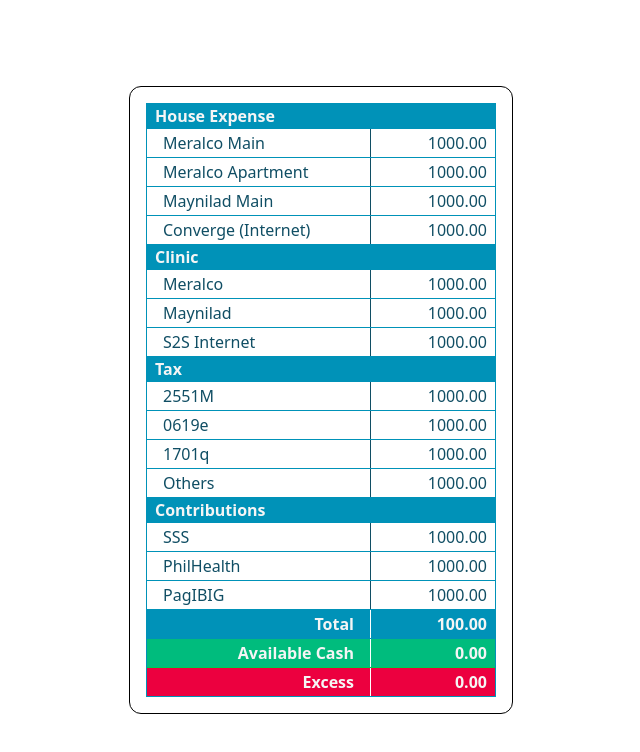
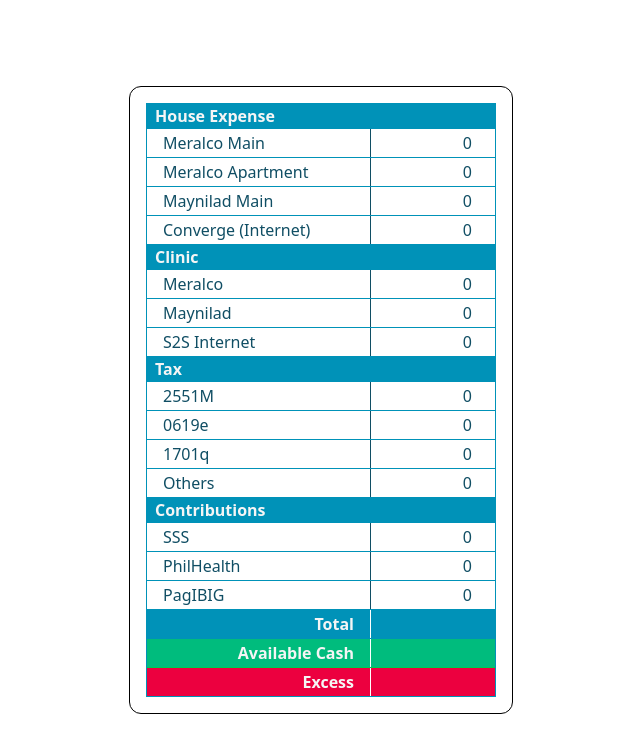
Before and after one commit to djkier/consolidated-dues-tracker, a React (Vite) app: page / in a window 1280 px wide. Shown: the top 752 px of the page, without its empty margins (319-959 px from the left). Built offline with nearby package versions, Linux system fonts and the light colour scheme.

Commit message:
Attach useState object to the inputvalues and mount the values with their corresponding input. Also, Add handleChanges for inputChanges

```diff
--- a/src/components/MainTable.jsx
+++ b/src/components/MainTable.jsx
@@ -27,6 +27,13 @@ export default function MainTable() {
         Object.entries(inputValues).forEach(item => console.log(`${item[0]} = ${item[1]}`));
     }, [inputValues])
 
+    const handleChange = (item, event) => {
+
+        setInputValues((prev) => ({
+            ...prev,
+            [item]: event.target.value
+        }))
+    };
 
 
     return (
@@ -34,10 +41,9 @@ export default function MainTable() {
             {Object.keys(CATEGORY_AND_ITEMS).map(key => {
                 return (
                     <Category type={key} key={key}>
-
                         {CATEGORY_AND_ITEMS[key].map((item, i)=> {
                             return (
-                                <ExpenseRow key={item} description={item} amount="1000" lastOfType={i === CATEGORY_AND_ITEMS[key].length - 1} />
+                                <ExpenseRow value={inputValues[item]} onChange={(event) => handleChange(item, event)} key={item} description={item} amount="1000" lastOfType={i === CATEGORY_AND_ITEMS[key].length - 1} />
                             );
                         })}
                     </Category>
@@ -50,14 +56,22 @@ export default function MainTable() {
     );
 }
 
-function ExpenseRow({ description, amount, lastOfType, customRowStyle, customDescStyle }) {
+function InputComponent({ value, onChange }) {
+    return (
+        <input value={value} onChange={onChange} type="number" className="w-[6rem] text-right focus:outline-none" />
+    );
+}
+
+function ExpenseRow({ description, amount, lastOfType, customRowStyle, customDescStyle, value, onChange }) {
     const newCustomDescStyle = customDescStyle ? customDescStyle : `<border-cyan-600></border-cyan-600>`;
     const newCustomRowStyle = customRowStyle ? customRowStyle : '';
     const borderOfNoneLastType = !lastOfType ? `border-b border-cyan-600` : '';
     return (
         <div className={`${borderOfNoneLastType} ${newCustomRowStyle} flex justify-between pl-4 pr-2`}>
             <dt className={`${newCustomDescStyle} border-r-1 w-[13rem] py-[2px]`}>{description}</dt>
-            <dd className="py-[2px]">{Number(amount).toFixed(2)}</dd>
+            <dd className="py-[2px]">
+                <InputComponent value={value} onChange={onChange}/>
+            </dd>
         </div>
     );
 }
```
